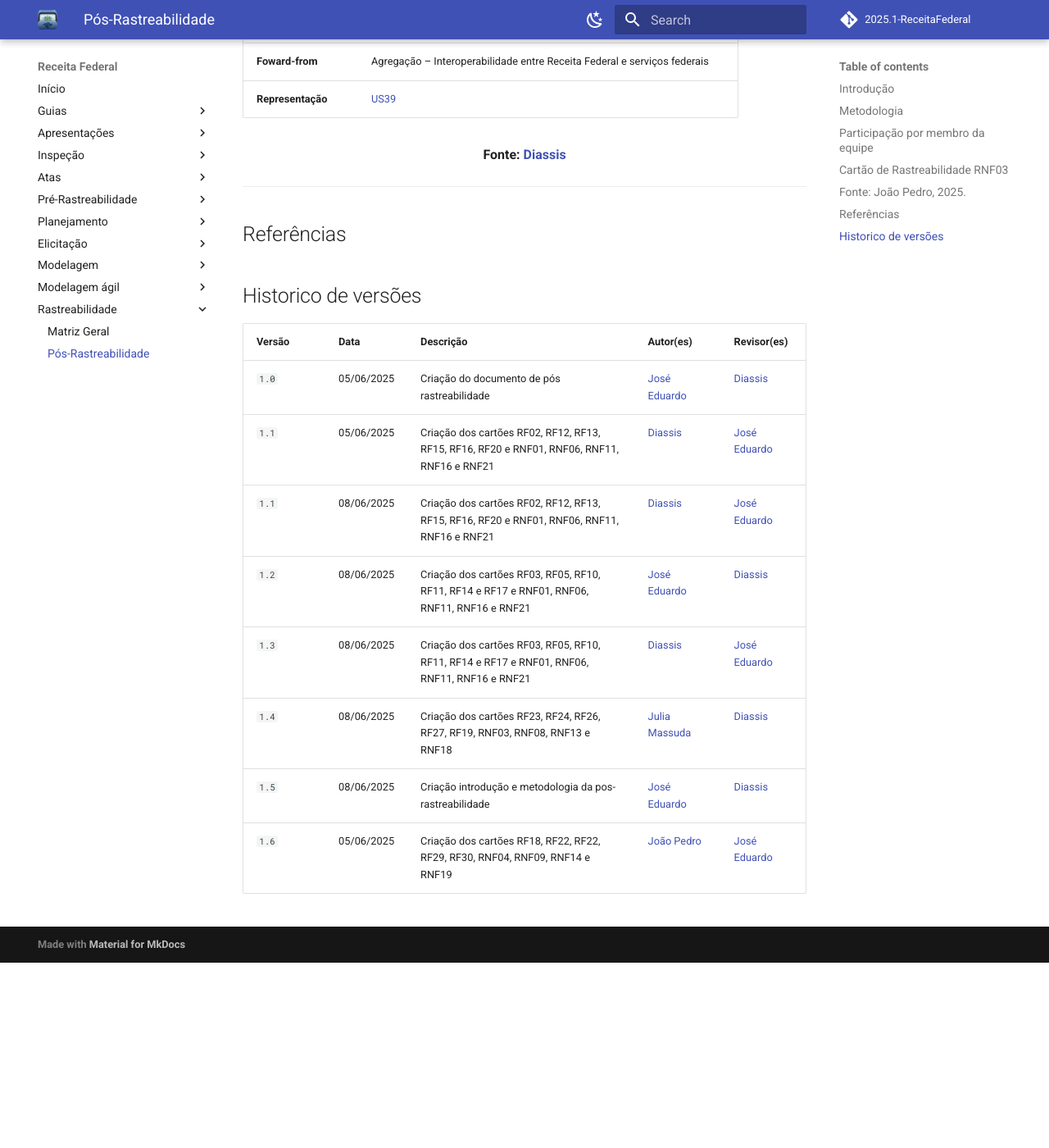
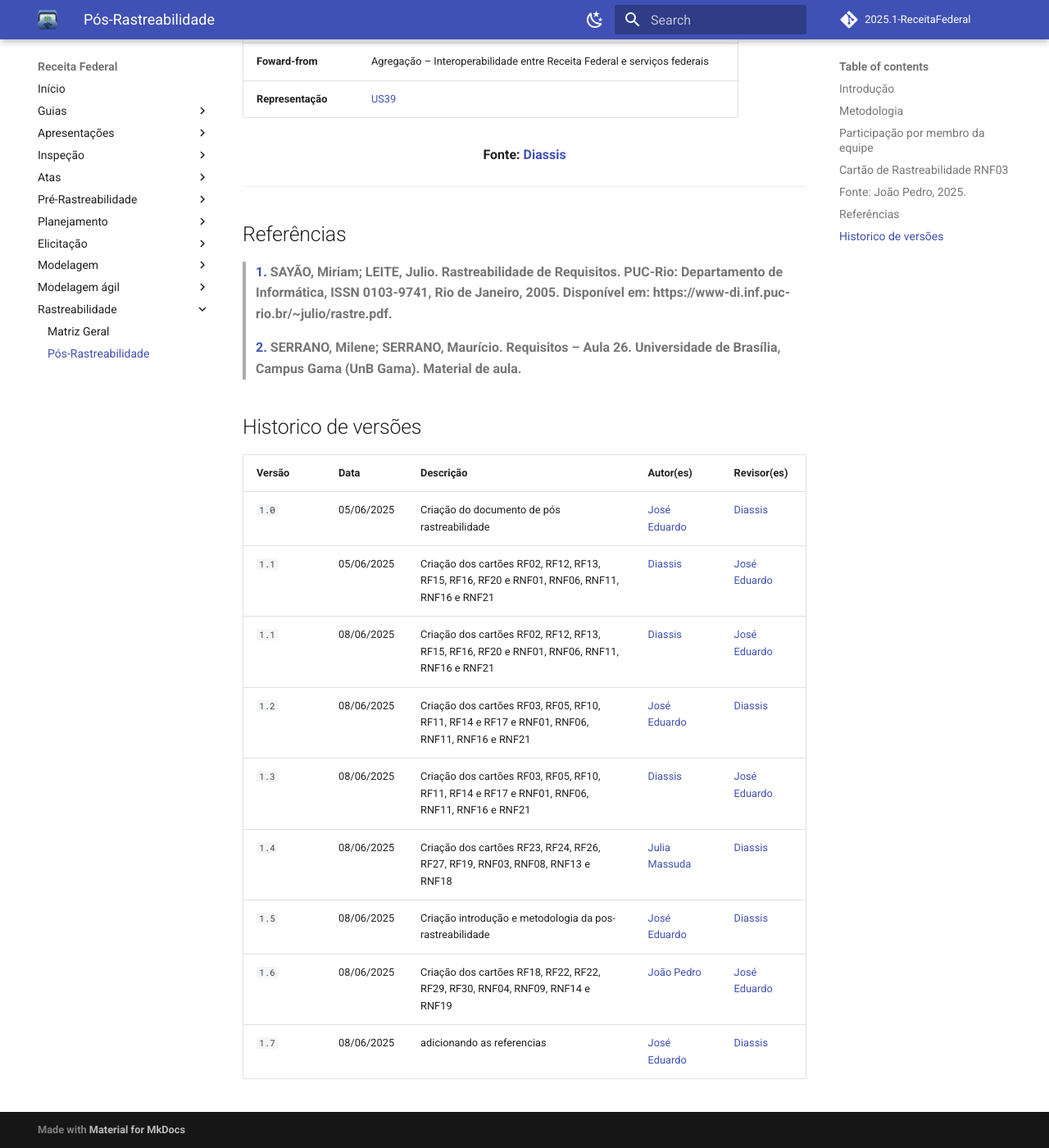
Before and after one commit to Requisitos-de-Software/2025.1-Meu-INSS, an MkDocs documentation site: the page built from docs/rastreabilidade/pos-rastreabilidade.md, in a window 1280 px wide and 1400 px high, scrolled down 26151 px. Shown: the whole window at 82% size. Built offline with MkDocs 1.6.1 and Material for MkDocs 9.7.7, drawn with Linux system fonts in a browser that asks for light colours; comment, search, counter and statistics services are not loaded; before the commit the page ends 27325 px from its top, so only the background shows below that.

Commit message:
add referencias

```diff
--- a/docs/rastreabilidade/pos-rastreabilidade.md
+++ b/docs/rastreabilidade/pos-rastreabilidade.md
@@ -751,6 +751,10 @@ Tabela 1 - Template do cartão usado na pós-rastreabilidade
 
 ## Referências
 
+> <a>1.</a> SAYÃO, Miriam; LEITE, Julio. Rastreabilidade de Requisitos. PUC-Rio: Departamento de Informática, ISSN 0103-9741, Rio de Janeiro, 2005. Disponível em: https://www-di.inf.puc-rio.br/~julio/rastre.pdf.
+>
+> <a>2.</a> SERRANO, Milene; SERRANO, Maurício. Requisitos – Aula 26. Universidade de Brasília, Campus Gama (UnB Gama). Material de aula.
+>
 
 
 
@@ -765,4 +769,5 @@ Tabela 1 - Template do cartão usado na pós-rastreabilidade
 | `1.3`   | 08/06/2025 | Criação dos cartões RF03, RF05, RF10, RF11, RF14 e  RF17 e RNF01, RNF06, RNF11, RNF16 e RNF21 | [Diassis](https://github.com/Diaxiz)   |  [José Eduardo](https://github.com/jevprado)  |
 | `1.4`   | 08/06/2025 | Criação dos cartões RF23, RF24, RF26, RF27, RF19, RNF03, RNF08, RNF13 e RNF18  | [Julia Massuda](https://github.com/JuliaReis18)  | [Diassis](https://github.com/Diaxiz) |
 | `1.5`   | 08/06/2025 | Criação introdução e metodologia da pos-rastreabilidade | [José Eduardo](https://github.com/jevprado)  | [Diassis](https://github.com/Diaxiz) |
-| `1.6`   | 05/06/2025 | Criação dos cartões RF18, RF22, RF22, RF29, RF30, RNF04, RNF09, RNF14 e RNF19  | [João Pedro](https://github.com/JpRodrigues2)  | [José Eduardo](https://github.com/jevprado) |
+| `1.6`   | 08/06/2025 | Criação dos cartões RF18, RF22, RF22, RF29, RF30, RNF04, RNF09, RNF14 e RNF19  | [João Pedro](https://github.com/JpRodrigues2)  | [José Eduardo](https://github.com/jevprado) |
+| `1.7`   | 08/06/2025 | adicionando as referencias  | [José Eduardo](https://github.com/jevprado)   | [Diassis](https://github.com/Diaxiz)  |
```
Also changed, not shown: docs/rastreabilidade/matriz-geral.md (+5 -1 lines).
